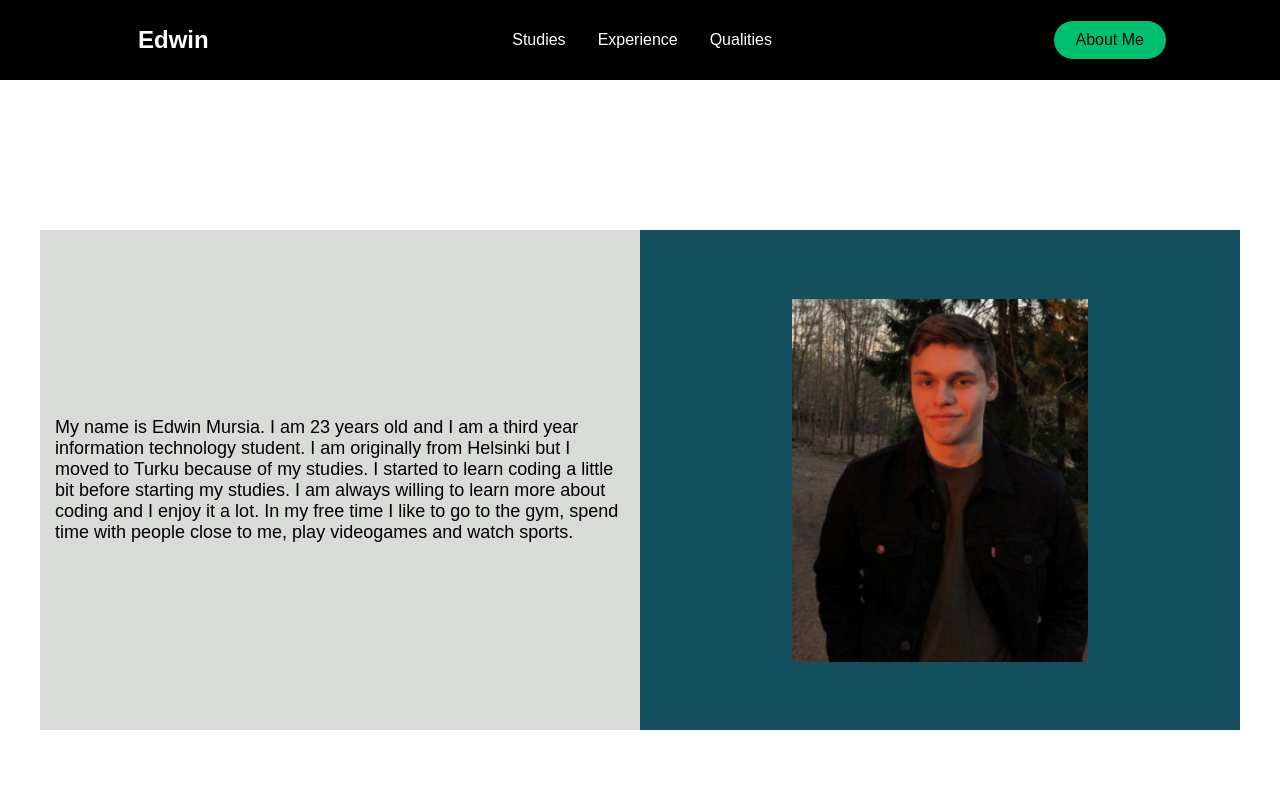
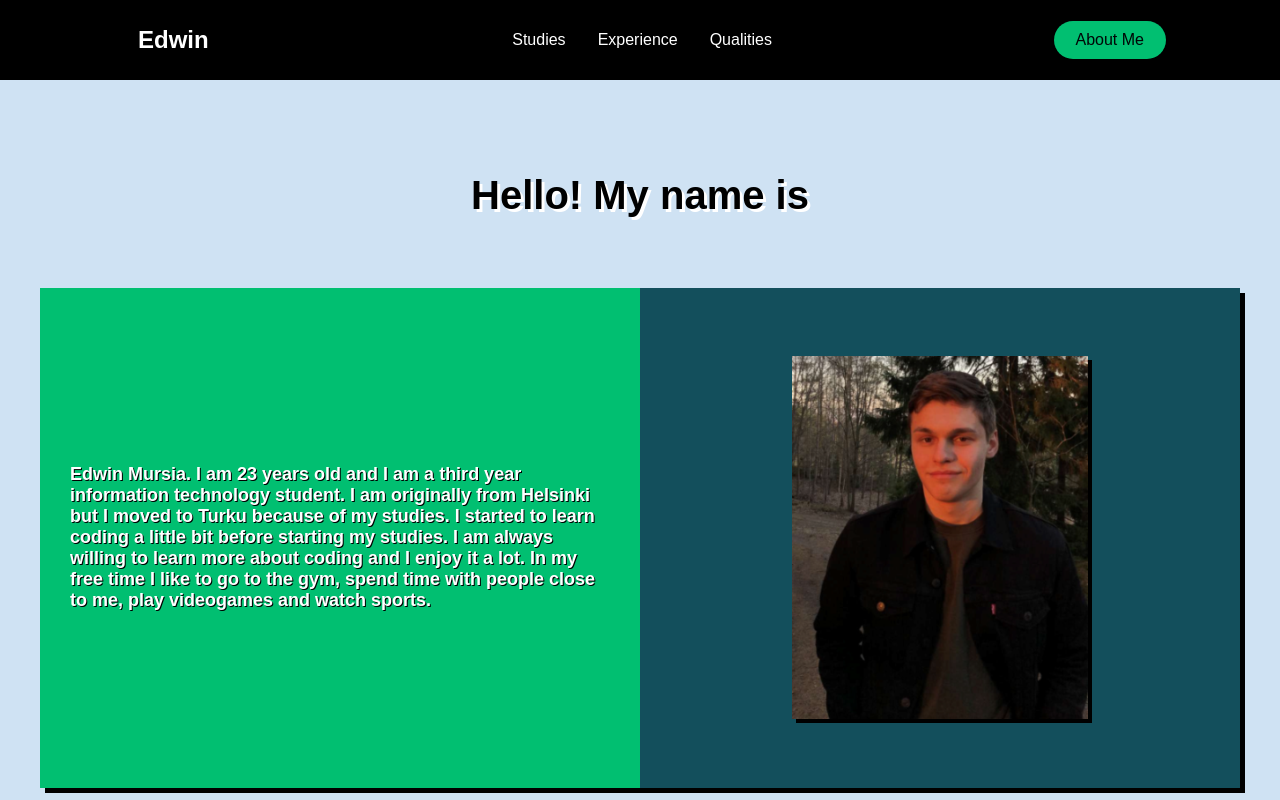
Before and after one commit to edwinmursia/myWebsite, a React (Create React App) app: page /moreAbout in a window 1280 px wide. Shown: the top 800 px of the page. Built offline with nearby package versions, Linux system fonts and the light colour scheme; a web font is replaced by a local one.

Commit message:
Styled the AboutMe component.

```diff
--- a/src/components/AboutMe/AboutMeElements.js
+++ b/src/components/AboutMe/AboutMeElements.js
@@ -2,8 +2,9 @@ import styled from "styled-components";
 
 export const AboutMeContainer = styled.div`
     display: flex;
+    flex-direction: column;
     height: 800px;
-    background: #fff;
+    background: #cfe2f3;
     justify-content: center;
     align-items: center;
 `
@@ -14,11 +15,12 @@ export const AboutMeWrapper = styled.div`
     width: 1200px;
     display: grid;
     grid-template-columns: 1fr 1fr;
+    box-shadow: 5px 5px;
 `
 
 export const TextContainer = styled.div`
     display: flex;
-    background: #d8dbd7;
+    background: #01bf71;
     max-height: 100%;
     max-width: 100%;
 `
@@ -37,12 +39,22 @@ export const Text = styled.p`
     font-size: 18px;
     margin-top: auto;
     margin-bottom: auto;
-    margin-left: 15px;
-    margin-right: 15px;
+    margin-left: 30px;
+    margin-right: 30px;
     position: relative;
+    font-weight: bold;
+    color: #fff;
+    text-shadow: 1px 1px #000;
 `
 
 export const Image = styled.img`
     width: 296px;
     height: 363px;
+    box-shadow: 4px 4px;
 `
+
+export const HeaderText = styled.h1`
+    font-size: 40px;
+    margin-bottom: 70px;
+    text-shadow: 3px 3px #fff;
+`
--- a/src/components/AboutMe/index.js
+++ b/src/components/AboutMe/index.js
@@ -5,17 +5,19 @@ import {
   ImageContainer,
   TextContainer,
   Text,
-    Image
+  Image,
+  HeaderText,
 } from "./AboutMeElements";
 
 const AboutMe = () => {
   return (
     <>
       <AboutMeContainer>
+        <HeaderText>Hello! My name is</HeaderText>
         <AboutMeWrapper>
           <TextContainer>
             <Text>
-                            My name is Edwin Mursia. I am 23 years old and I am a third year
+              Edwin Mursia. I am 23 years old and I am a third year
               information technology student. I am originally from Helsinki but
               I moved to Turku because of my studies. I started to learn coding
               a little bit before starting my studies. I am always willing to
@@ -25,7 +27,7 @@ const AboutMe = () => {
             </Text>
           </TextContainer>
           <ImageContainer>
-                        <Image src={require('../../images/edwin.PNG').default} />
+            <Image src={require("../../images/edwin.PNG").default} />
           </ImageContainer>
         </AboutMeWrapper>
       </AboutMeContainer>
```
Lines whose indentation alone changed are shown as unchanged.
